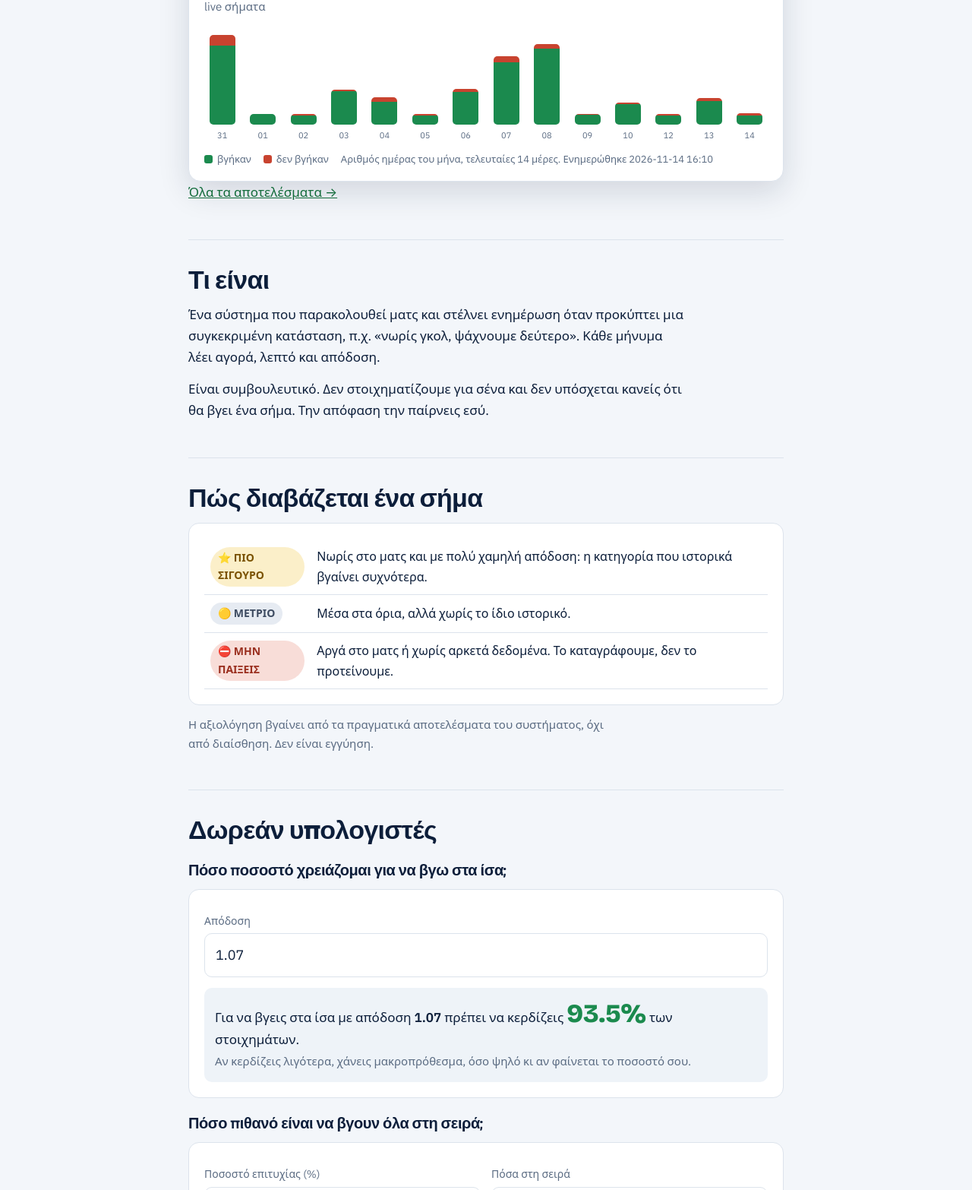
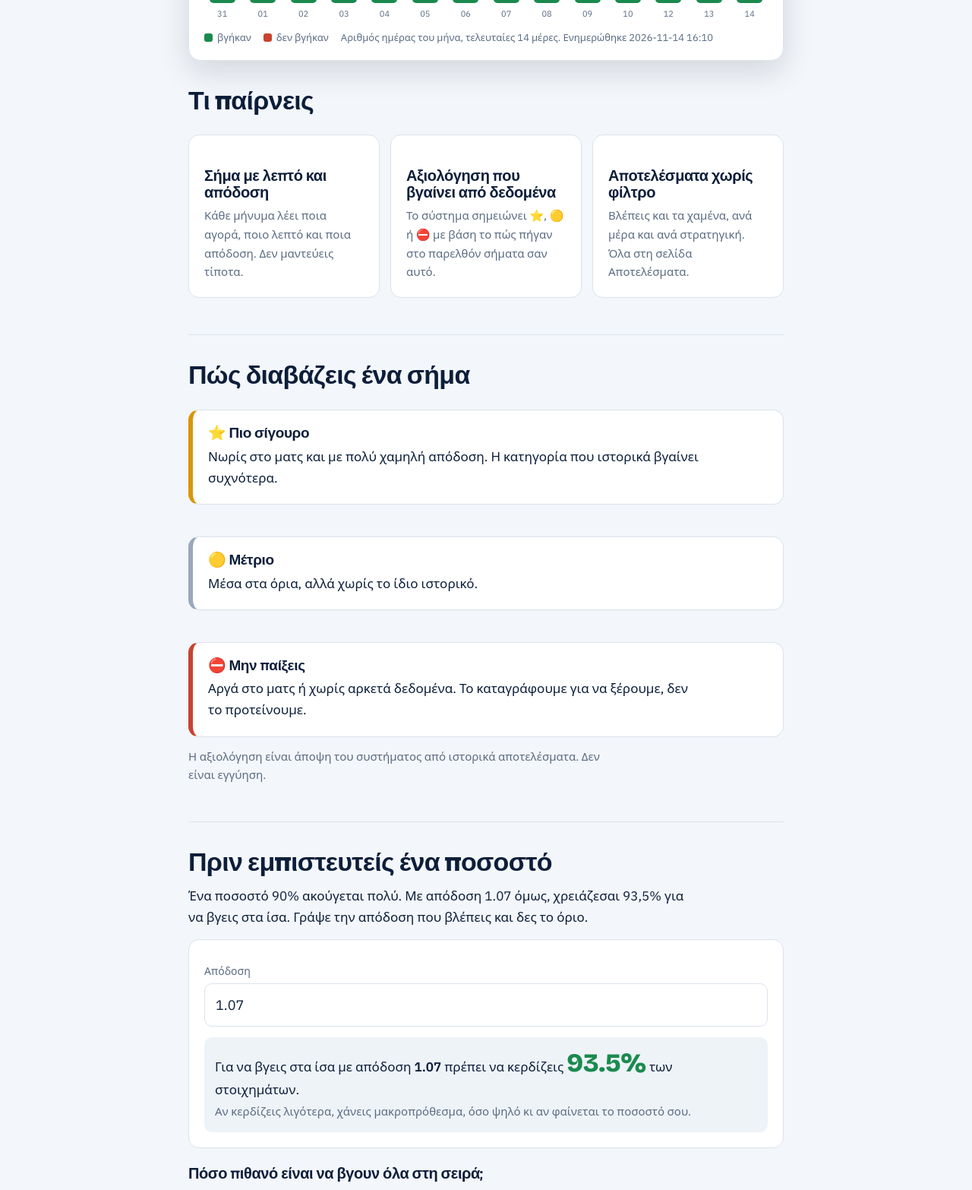
Before and after one commit to Pkab1972/goalalert-site, a plain HTML site: page index.html in a window 1280 px wide. Shown: the part 688-2254 px from the top of the page at 76% size. Drawn offline with nearby package versions, Linux system fonts and the light colour scheme.

Commit message:
Update index.html

```diff
--- a/index.html
+++ b/index.html
@@ -1,14 +1,39 @@
-<!doctype html><html lang="el"><head><meta charset="utf-8"><meta name="viewport" content="width=device-width, initial-scale=1"><title>GoalAlert GR — Ενημέρωση και στατιστική για live ποδόσφαιρο, με δημόσια αποτελέσματα</title><meta name="description" content="Ενημερωτικά σήματα live ποδοσφαίρου στα ελληνικά με καθημερινή δημόσια καταγραφή αποτελεσμάτων, και δωρεάν υπολογιστές για απόδοση και σειρά νικών."><link rel="canonical" href="__SITE_URL__/"><link rel="stylesheet" href="style.css"></head><body><div class="wrap"><nav><a href="index.html">GOALALERT GR</a><a href="apotelesmata.html">Αποτελέσματα</a><a href="pososto-gia-apodosi.html">Υπολογιστής</a><a href="early-goal.html">Early Goal</a><a href="over-0-5-imichrono.html">Over 0.5</a><a href="over-1-5.html">Over 1.5</a></nav>
-<header><h1>Ενημέρωση για live ποδόσφαιρο, με αποτελέσματα που δείχνουμε όλα</h1>
-<p class="lead">Συμβουλευτικά σήματα στα ελληνικά με λεπτό, απόδοση και αξιολόγηση, και καθημερινή δημόσια καταγραφή: πόσα βγήκαν και πόσα όχι.</p><a class="btn" href="__TG_LINK__">Μπες στο Telegram</a><a class="btn alt" href="apotelesmata.html">Δες τα αποτελέσματα</a></header>
-<section><h2>Τα νούμερα, ζωντανά</h2><div id="live-summary"><p class="note">Φόρτωση…</p></div><p><a href="apotelesmata.html">Όλα τα αποτελέσματα →</a></p></section>
-<section id="ti-einai"><h2>Τι είναι</h2><p>Ένα σύστημα που παρακολουθεί ματς και στέλνει ενημέρωση όταν προκύπτει μια συγκεκριμένη κατάσταση, π.χ. «νωρίς γκολ, ψάχνουμε δεύτερο». Κάθε μήνυμα λέει αγορά, λεπτό και απόδοση.</p><p>Είναι συμβουλευτικό. Δεν στοιχηματίζουμε για σένα και δεν υπόσχεται κανείς ότι θα βγει ένα σήμα. Την απόφαση την παίρνεις εσύ.</p></section>
-<section id="sima"><h2>Πώς διαβάζεται ένα σήμα</h2><div class="card"><table><tr><td><span class="pill g">⭐ ΠΙΟ ΣΙΓΟΥΡΟ</span></td><td>Νωρίς στο ματς και με πολύ χαμηλή απόδοση: η κατηγορία που ιστορικά βγαίνει συχνότερα.</td></tr><tr><td><span class="pill y">🟡 ΜΕΤΡΙΟ</span></td><td>Μέσα στα όρια, αλλά χωρίς το ίδιο ιστορικό.</td></tr><tr><td><span class="pill r">⛔ ΜΗΝ ΠΑΙΞΕΙΣ</span></td><td>Αργά στο ματς ή χωρίς αρκετά δεδομένα. Το καταγράφουμε, δεν το προτείνουμε.</td></tr></table></div><p class="note">Η αξιολόγηση βγαίνει από τα πραγματικά αποτελέσματα του συστήματος, όχι από διαίσθηση. Δεν είναι εγγύηση.</p></section>
-<section id="ypologistes"><h2>Δωρεάν υπολογιστές</h2><h3>Πόσο ποσοστό χρειάζομαι για να βγω στα ίσα;</h3><div class="card"><label for="be-odds">Απόδοση</label><input id="be-odds" inputmode="decimal" value="1.07"><div class="out" id="be-out"></div></div>
-<h3>Πόσο πιθανό είναι να βγουν όλα στη σειρά;</h3><div class="card"><div class="grid two"><div><label for="st-p">Ποσοστό επιτυχίας (%)</label><input id="st-p" inputmode="decimal" value="94"></div><div><label for="st-n">Πόσα στη σειρά</label><input id="st-n" inputmode="numeric" value="7"></div></div><div class="out" id="st-out"></div></div></section>
-<section id="programma"><h2>Πρόγραμμα ιδρυτών</h2><p>Αυτή τη στιγμή το GoalAlert λειτουργεί σε <b>κλειστή δοκιμαστική περίοδο</b>. Η δημόσια εκκίνηση είναι στις 14/12, με <b>1 μήνα δωρεάν</b>.</p><p>Οι πρώτοι 500 κρατούν για πάντα τιμή <b>€5/μήνα</b>. Οι υπόλοιποι πληρώνουν €9.99/μήνα. Κάθε φίλος που φέρνεις σου δίνει +1 μήνα, μέχρι 12 συνολικά.</p><a class="btn" href="__TG_LINK__">Μπες στο Telegram</a></section>
+<!doctype html><html lang="el"><head><meta charset="utf-8"><meta name="viewport" content="width=device-width, initial-scale=1"><title>GoalAlert GR — Σήματα για live ποδόσφαιρο, με δημόσια αποτελέσματα</title><meta name="description" content="Ενημερωτικά και συμβουλευτικά σήματα για live ποδόσφαιρο στα ελληνικά, με καθημερινή δημόσια καταγραφή: τι βγήκε και τι όχι. Δωρεάν υπολογιστές απόδοσης."><link rel="canonical" href="__SITE_URL__/"><link rel="stylesheet" href="style.css"></head><body>
+<div class="hero"><div class="wrap">
+<nav><a href="index.html">GoalAlert GR</a><a href="apotelesmata.html">Αποτελέσματα</a><a href="pososto-gia-apodosi.html">Υπολογιστής</a><a href="early-goal.html">Early Goal</a><a href="over-0-5-imichrono.html">Over 0.5</a><a href="over-1-5.html">Over 1.5</a></nav>
+<header><h1>Σήματα για live ματς. Και κάθε αποτέλεσμα φαίνεται.</h1>
+<p class="lead">Ενημερωτικά και συμβουλευτικά σήματα στα ελληνικά, με λεπτό και απόδοση. Δημοσιεύουμε κάθε μέρα τι βγήκε και τι όχι.</p>
+<a class="btn" href="__TG_LINK__">Μπες στο Telegram</a><a class="btn alt" href="apotelesmata.html">Δες όλα τα αποτελέσματα</a></header>
+</div></div>
+<div class="wrap proofwrap"><div id="live-summary"><div class="proof"><p class="note" style="margin:0">Φόρτωση αποτελεσμάτων…</p></div></div></div>
+<div class="wrap">
+<section style="border-top:0"><h2>Τι παίρνεις</h2>
+<div class="grid three">
+<div class="card"><h3>Σήμα με λεπτό και απόδοση</h3><p class="note" style="margin:0">Κάθε μήνυμα λέει ποια αγορά, ποιο λεπτό και ποια απόδοση. Δεν μαντεύεις τίποτα.</p></div>
+<div class="card"><h3>Αξιολόγηση που βγαίνει από δεδομένα</h3><p class="note" style="margin:0">Το σύστημα σημειώνει ⭐, 🟡 ή ⛔ με βάση το πώς πήγαν στο παρελθόν σήματα σαν αυτό.</p></div>
+<div class="card"><h3>Αποτελέσματα χωρίς φίλτρο</h3><p class="note" style="margin:0">Βλέπεις και τα χαμένα, ανά μέρα και ανά στρατηγική. Όλα στη σελίδα Αποτελέσματα.</p></div>
+</div></section>
+<section id="sima"><h2>Πώς διαβάζεις ένα σήμα</h2>
+<div class="grid">
+<div class="card v s"><h3>⭐ Πιο σίγουρο</h3><p style="margin:0">Νωρίς στο ματς και με πολύ χαμηλή απόδοση. Η κατηγορία που ιστορικά βγαίνει συχνότερα.</p></div>
+<div class="card v m"><h3>🟡 Μέτριο</h3><p style="margin:0">Μέσα στα όρια, αλλά χωρίς το ίδιο ιστορικό.</p></div>
+<div class="card v x"><h3>⛔ Μην παίξεις</h3><p style="margin:0">Αργά στο ματς ή χωρίς αρκετά δεδομένα. Το καταγράφουμε για να ξέρουμε, δεν το προτείνουμε.</p></div>
+</div>
+<p class="note">Η αξιολόγηση είναι άποψη του συστήματος από ιστορικά αποτελέσματα. Δεν είναι εγγύηση.</p></section>
+<section id="ypologistes"><h2>Πριν εμπιστευτείς ένα ποσοστό</h2>
+<p>Ένα ποσοστό 90% ακούγεται πολύ. Με απόδοση 1.07 όμως, χρειάζεσαι 93,5% για να βγεις στα ίσα. Γράψε την απόδοση που βλέπεις και δες το όριο.</p>
+<div class="card"><label for="be-odds">Απόδοση</label><input id="be-odds" inputmode="decimal" value="1.07"><div class="out" id="be-out"></div></div>
+<h3>Πόσο πιθανό είναι να βγουν όλα στη σειρά;</h3>
+<div class="card"><div class="grid two"><div><label for="st-p">Ποσοστό επιτυχίας (%)</label><input id="st-p" inputmode="decimal" value="94"></div><div><label for="st-n">Πόσα στη σειρά</label><input id="st-n" inputmode="numeric" value="7"></div></div><div class="out" id="st-out"></div></div></section>
+<section id="programma"><div class="founder"><h2>Πρόγραμμα ιδρυτών</h2>
+<p>Το GoalAlert λειτουργεί τώρα σε κλειστή δοκιμαστική περίοδο. Η δημόσια εκκίνηση είναι στις 14/12, με 1 μήνα δωρεάν.</p>
+<p>Οι πρώτοι 500 κρατούν για πάντα τιμή €5/μήνα. Οι επόμενοι πληρώνουν €9.99/μήνα. Κάθε φίλος που φέρνεις σου δίνει +1 μήνα, μέχρι 12 συνολικά.</p>
+<a class="btn" href="__TG_LINK__">Μπες στο Telegram</a></div></section>
 <section id="faq"><h2>Συχνές ερωτήσεις</h2>
 <details><summary>Είναι εγγυημένα τα σήματα;</summary><p>Όχι. Τίποτα δεν είναι εγγυημένο στο ποδόσφαιρο. Το GoalAlert είναι ενημερωτικό και συμβουλευτικό.</p></details>
-<details><summary>Πού βλέπω τα αποτελέσματα;</summary><p>Στη σελίδα <a href="apotelesmata.html">Αποτελέσματα</a>, ανανεώνονται καθημερινά, μαζί με τα χαμένα.</p></details>
+<details><summary>Πού βλέπω τα αποτελέσματα;</summary><p>Στη σελίδα <a href="apotelesmata.html">Αποτελέσματα</a>. Ανανεώνονται αυτόματα και περιλαμβάνουν και τα χαμένα.</p></details>
 <details><summary>Πώς λαμβάνω τα σήματα;</summary><p>Μέσα από το Telegram. Πατάς «Μπες στο Telegram», ξεκινάς το bot και παίρνεις προσωπικούς συνδέσμους για τα κανάλια.</p></details>
-<details><summary>Πόσο κοστίζει;</summary><p>Στη δημόσια εκκίνηση: 1 μήνας δωρεάν, μετά €5/μήνα για τους πρώτους 500 και €9.99/μήνα για τους υπόλοιπους.</p></details></section><section id="risk"><div class="card warn"><h2 style="font-size:20px">Πριν παίξεις</h2><p><b>Το GoalAlert είναι ενημερωτικό και συμβουλευτικό εργαλείο.</b> Δεν είναι εγγύηση και δεν υπόσχεται κέρδος. Κάθε σήμα, ακόμα και το ⭐, μπορεί να χάσει.</p><p>Τα ποσοστά που δείχνουμε είναι ιστορικά, από πραγματικά αποτελέσματα, και δεν προβλέπουν το μέλλον. Παίξε μόνο ποσά που αντέχεις να χάσεις. Αυστηρά 18+. Αν το παιχνίδι σε δυσκολεύει, η γραμμή 1114 (ΚΕΘΕΑ) είναι δωρεάν.</p></div></section><footer>© GoalAlert GR · Ενημερωτικό υλικό, όχι προτροπή σε στοιχηματισμό · 18+ · <a href="apotelesmata.html" style="color:inherit">Αποτελέσματα</a></footer></div><script>window.GA_API="";</script><script src="app.js"></script></body></html>
+<details><summary>Πόσο κοστίζει;</summary><p>Στη δημόσια εκκίνηση: 1 μήνας δωρεάν, μετά €5/μήνα για τους πρώτους 500 και €9.99/μήνα για τους υπόλοιπους.</p></details></section>
+<section id="risk"><div class="card warn"><h2 style="font-size:22px">Πριν παίξεις</h2><p><b>Το GoalAlert είναι ενημερωτικό και συμβουλευτικό εργαλείο.</b> Δεν είναι εγγύηση και δεν υπόσχεται κέρδος. Κάθε σήμα, ακόμα και το ⭐, μπορεί να χάσει.</p><p>Τα ποσοστά που δείχνουμε είναι ιστορικά, από πραγματικά αποτελέσματα, και δεν προβλέπουν το μέλλον. Παίξε μόνο ποσά που αντέχεις να χάσεις. Αυστηρά 18+. Αν το παιχνίδι σε δυσκολεύει, η γραμμή 1114 (ΚΕΘΕΑ) είναι δωρεάν.</p></div></section>
+<footer>© GoalAlert GR. Ενημερωτικό υλικό, όχι προτροπή σε στοιχηματισμό. 18+</footer>
+</div><script>window.GA_API="";</script><script src="app.js"></script></body></html>
```
